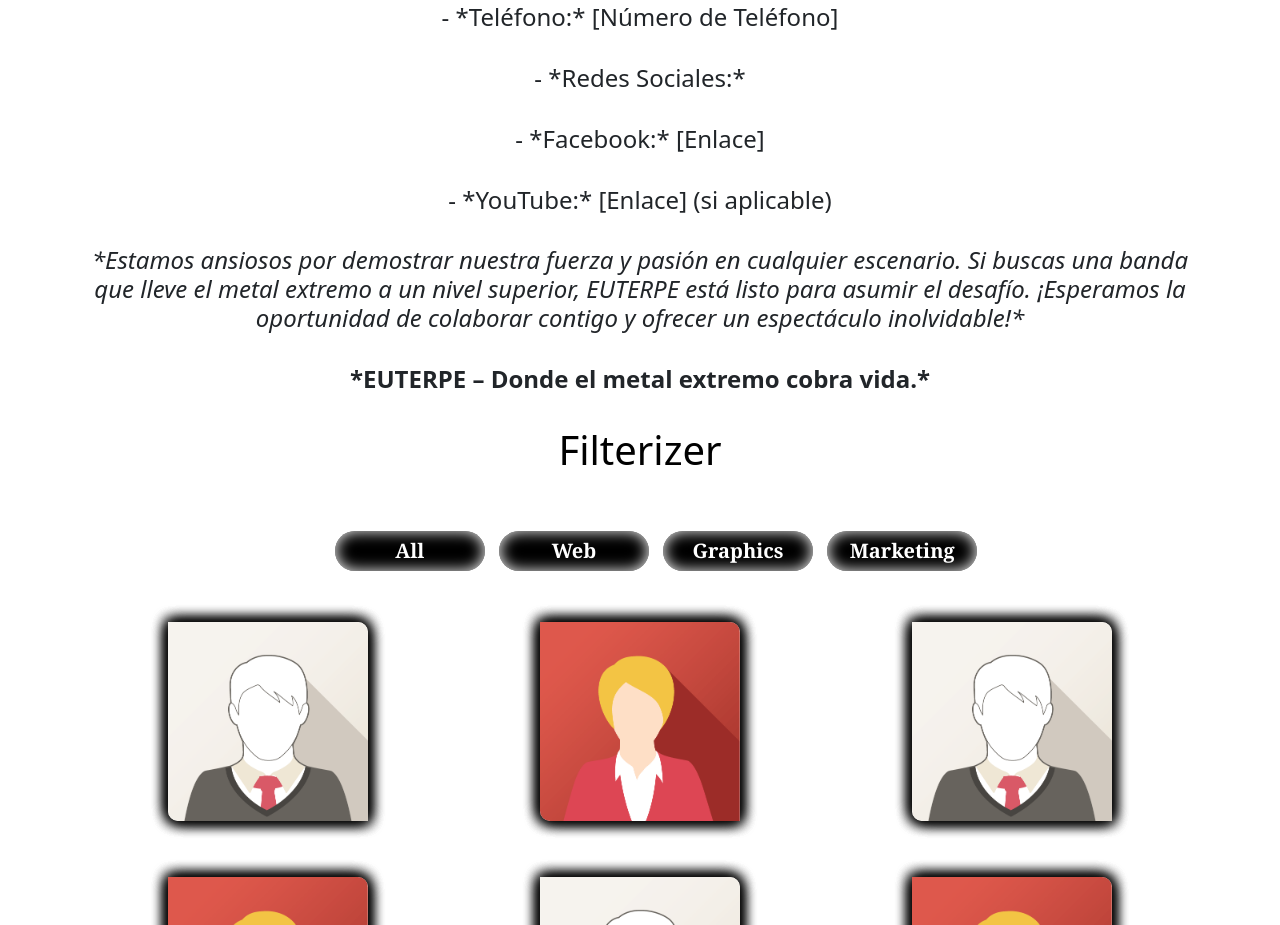
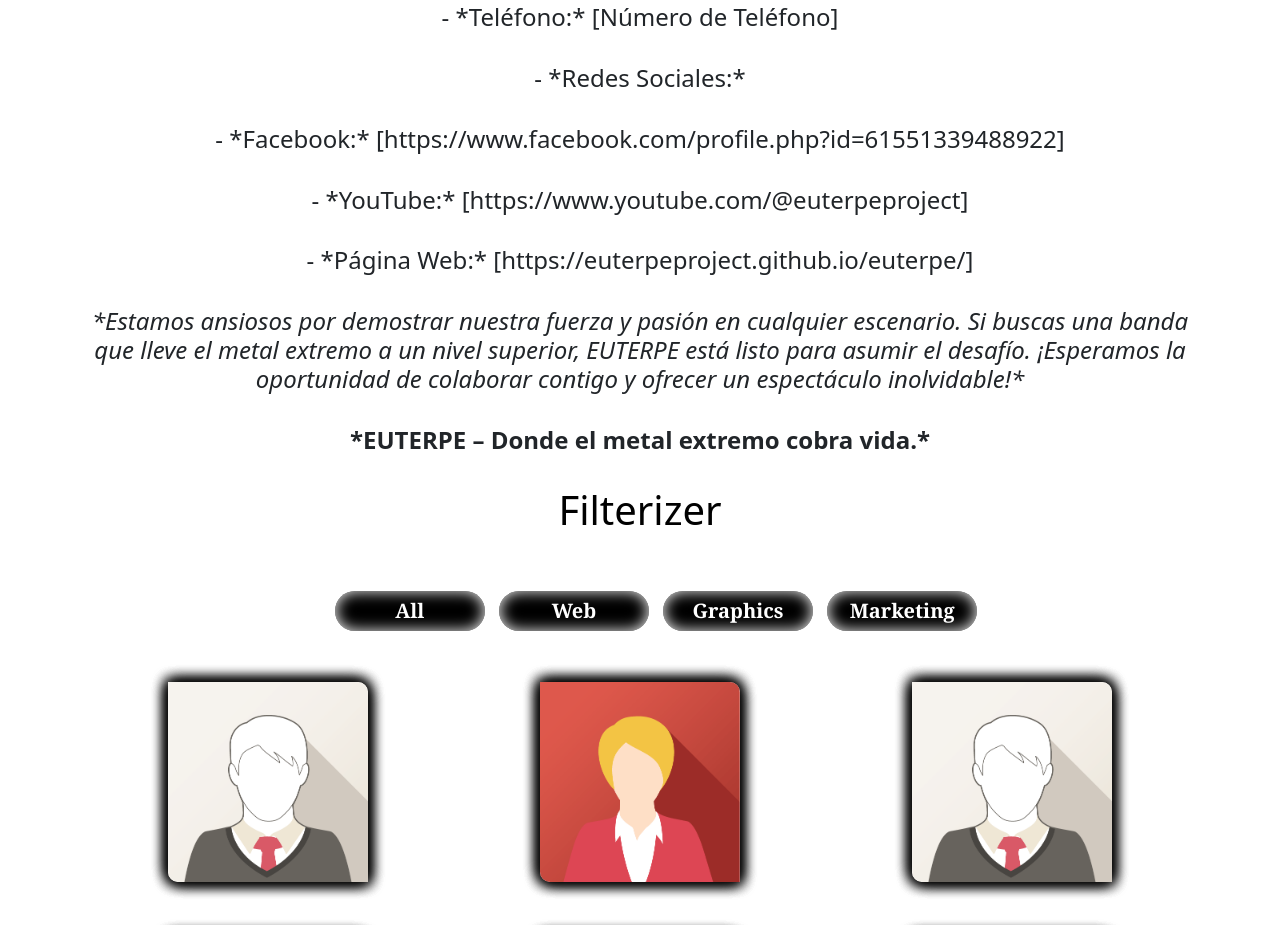
Before and after one commit to euterpeproject/brochure, a plain HTML site: page index.html in a window 1280 px wide. Shown: the part 2416-3341 px from the top of the page. Drawn offline with nearby package versions, Linux system fonts and the light colour scheme; some packages are replaced by stand-ins of ours.

Commit message:
Modificacion de redes

```diff
--- a/index.html
+++ b/index.html
@@ -197,11 +197,15 @@
     </div></center><br>
 
     <center><div class="row justify-content-center align-items-center g-2 wow animate__animated animate__swing animate__delay-5s">
-        <h4><div class="col">- *Facebook:* [Enlace]</div></h4>
+        <h4><div class="col">- *Facebook:* [https://www.facebook.com/profile.php?id=61551339488922]</div></h4>
     </div></center><br>
 
     <center><div class="row justify-content-center align-items-center g-2 wow animate__animated animate__swing animate__delay-5s">
-        <h4><div class="col">- *YouTube:* [Enlace] (si aplicable)</div></h4>
+        <h4><div class="col">- *YouTube:* [https://www.youtube.com/@euterpeproject]</div></h4>
+    </div></center><br>
+
+    <center><div class="row justify-content-center align-items-center g-2 wow animate__animated animate__swing animate__delay-5s">
+        <h4><div class="col">- *Página Web:* [https://euterpeproject.github.io/euterpe/]</div></h4>
     </div></center><br>
 
     <center><div class="row justify-content-center align-items-center g-2 wow animate__animated animate__swing animate__delay-5s">
```
